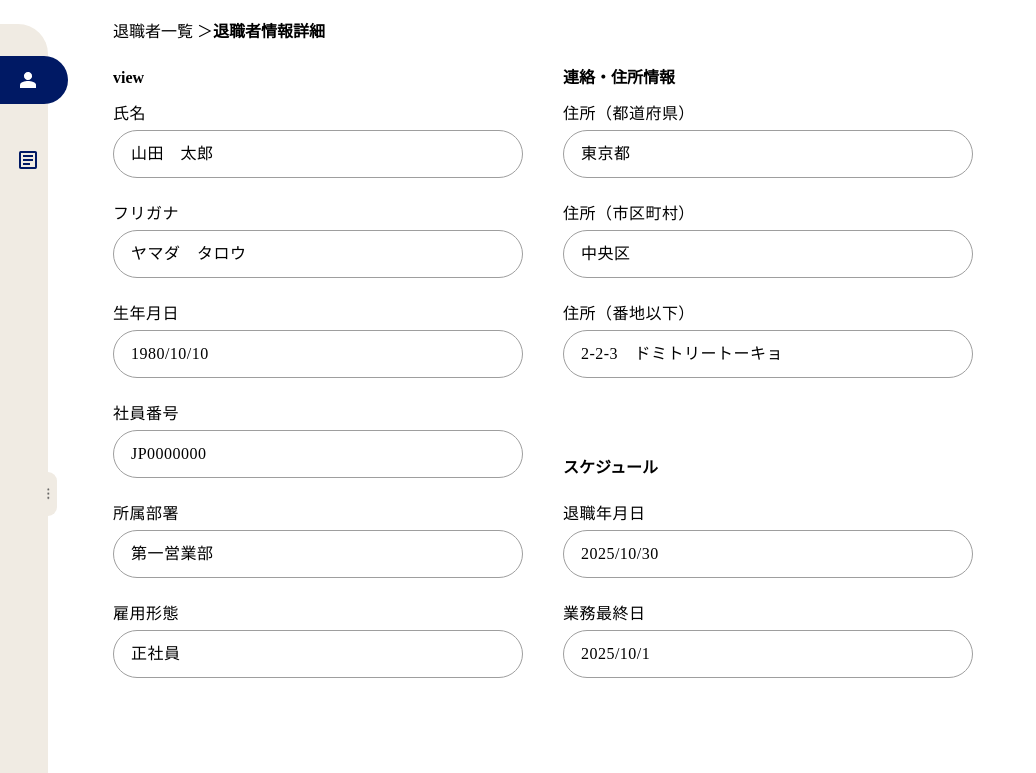
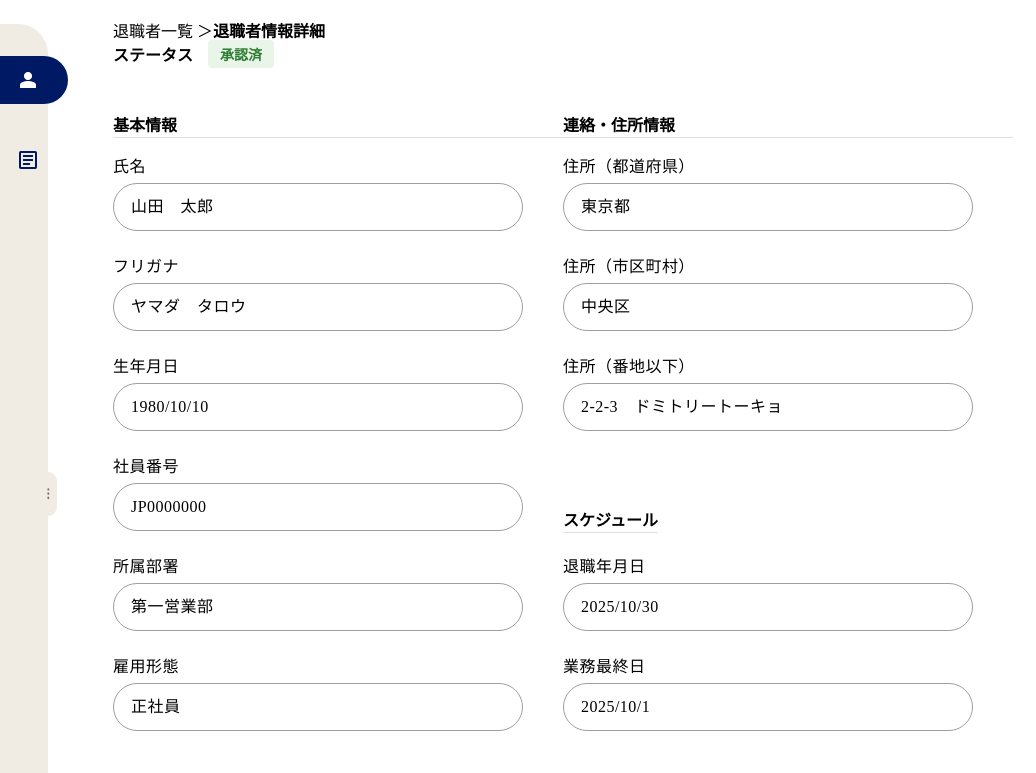
Before and after one commit to takyosh-1/taishoku-demo, a Flask app: page /view_page in a window 1280 px wide. Shown: the part 80-853 px from the top of the page, without its empty margins (0-1036 px from the left). Run offline with Flask 3, Linux system fonts and the light colour scheme.

Commit message:
Update view page layout to match Figma design - add status indicator and improve styling
Co-Authored-By: takashi <takashiyoshida1635@gmail.com>

```diff
--- a/static/css/main_style.css
+++ b/static/css/main_style.css
@@ -104,7 +104,9 @@ html, body {
   line-height: 1; /* 行の高さを1に設定して上揃えを実現 */
   color: #000000;
   font-weight: 700;
-  margin-bottom: 10px;
+  margin-bottom: 15px;
+  padding-bottom: 5px;
+  border-bottom: 1px solid #E0E0E0;
 }
 
 .name-title.bottom {
--- a/templates/view_page.html
+++ b/templates/view_page.html
@@ -13,10 +13,14 @@
     <div class="content-title" style="font-weight: normal;">
         退職者一覧 ＞ <strong>退職者情報詳細</strong>
     </div>
+    <div style="display: flex; align-items: center; margin-bottom: 20px;">
+        <div style="font-family: 'BIZ UDPGothic'; font-size: 16px; font-weight: 700; margin-right: 15px;">ステータス</div>
+        <div style="background-color: #E8F5E8; color: #2E7D32; padding: 4px 12px; border-radius: 4px; font-family: 'BIZ UDPGothic'; font-size: 14px; font-weight: 700;">承認済</div>
+    </div>
     <div style="display: flex; top: 15px; position: relative;">
         <div>
             <div class="name-title">
-                view
+                基本情報
             </div>
             <div class="container" data-プロパティ1="enabled">
                 <div class="label">氏名</div>
```
